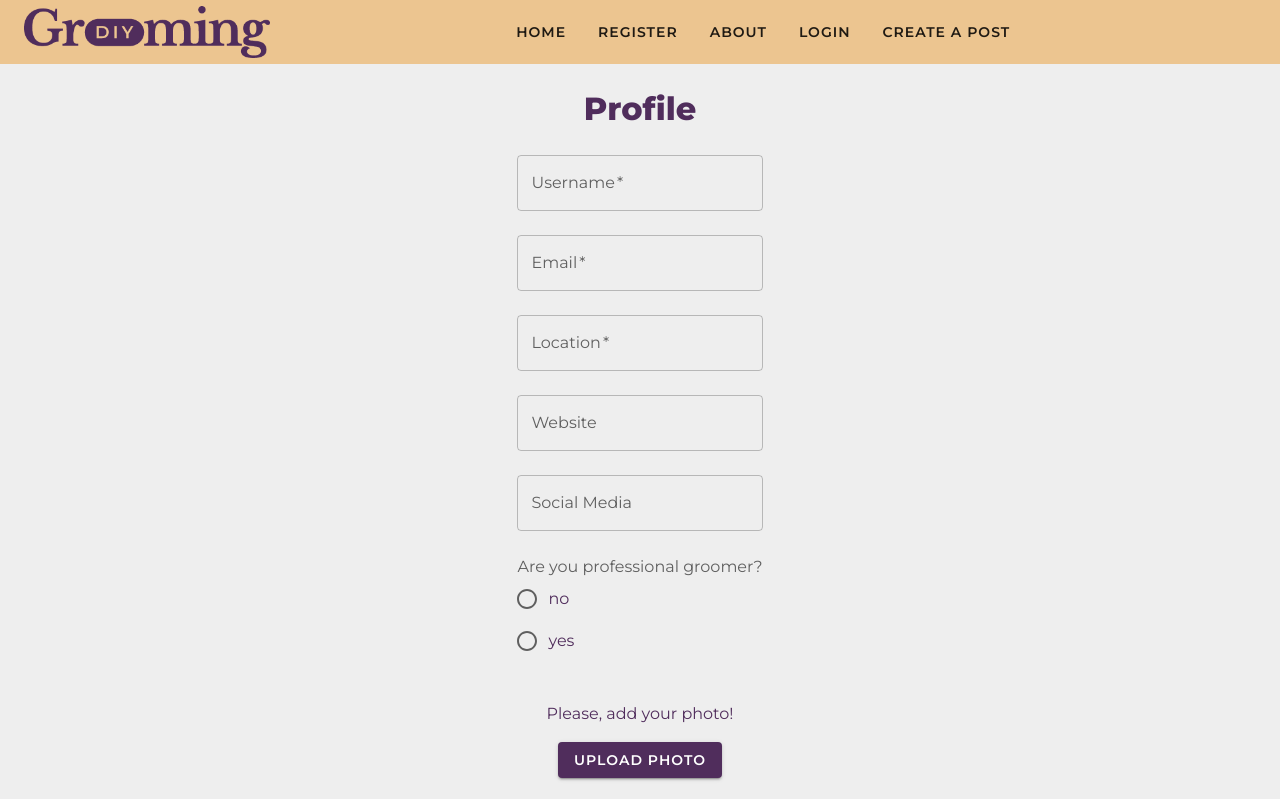
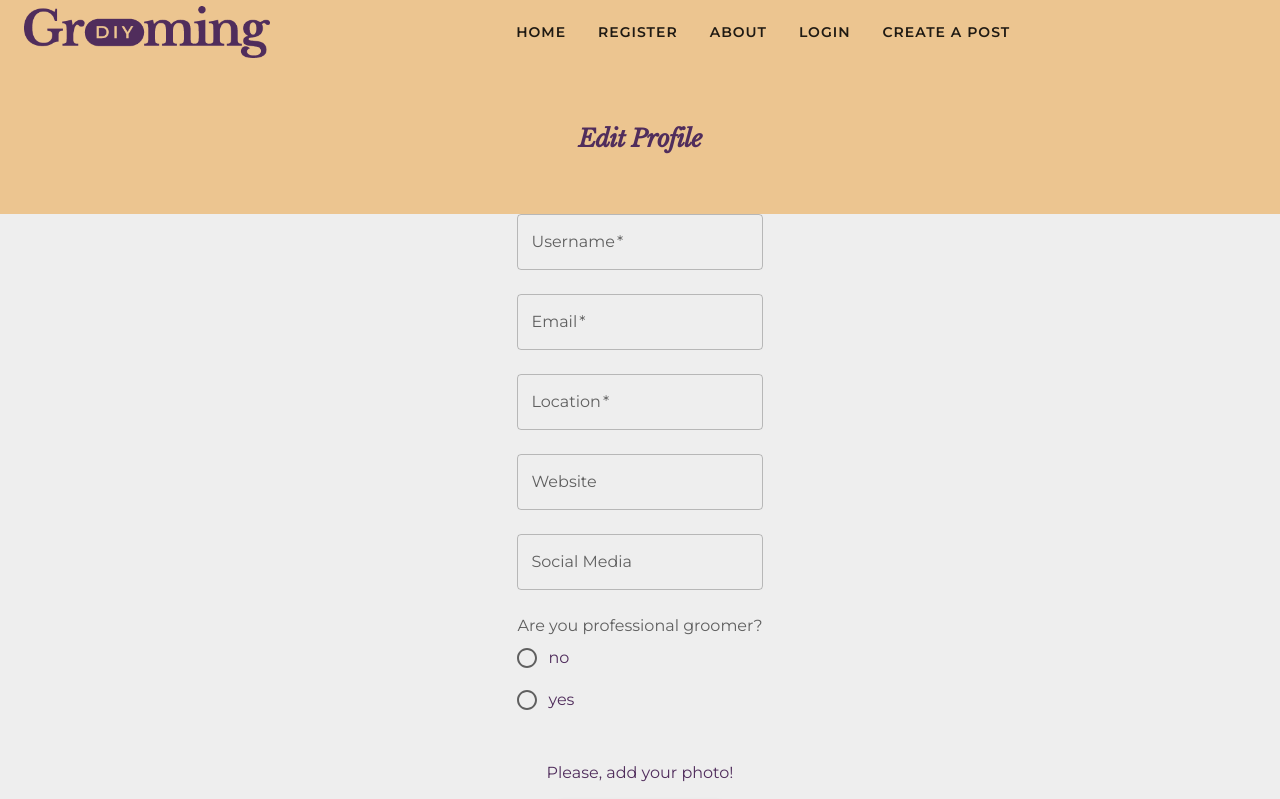
Before and after one commit to winny1212/client-frontend, a React (Create React App) app: page /profile in a window 1280 px wide. Shown: the top 799 px of the page. Built offline with nearby package versions, Linux system fonts and the light colour scheme.

Commit message:
add Header into Profile Form

```diff
--- a/src/components/Users/Login/Login.js
+++ b/src/components/Users/Login/Login.js
@@ -1,9 +1,12 @@
 import React from 'react';
+import Header from '../../../components/layout/Header';
 
 export const validateInput = (str = '') => str.includes('@');
 
 export default function Login() {
   return (
+    <>
+      <Header />
       <form>
         <label htmlFor="email">Email:</label>
         <input type="text" id="email" name="email" />
@@ -13,5 +16,6 @@ export default function Login() {
 
         <button type="submit">submit</button>
       </form>
+    </>
   );
 }
--- a/src/components/layout/Header.js
+++ b/src/components/layout/Header.js
@@ -22,5 +22,4 @@ const Header = ({ title, color }) => {
     </Box>
   );
 };
-
 export default Header;
--- a/src/views/User/profile/ProfileForm.js
+++ b/src/views/User/profile/ProfileForm.js
@@ -9,11 +9,7 @@ import {
   FormControlLabel,
   Input,
 } from '@mui/material';
-//import { styled } from '@mui/material/styles';
-
-// const Input = styled('input')({
-//   display: 'none',
-// });
+import Header from '../../../components/layout/Header';
 
 const ProfileForm = () => {
   //username state
@@ -107,7 +103,7 @@ const ProfileForm = () => {
 
   return (
     <>
-      <h1> Profile </h1>
+      <Header title="Edit Profile" />
       <form onSubmit={handleSubmit}>
         <FormControl>
           {/* username */}
```
Lines whose indentation alone changed are shown as unchanged.
